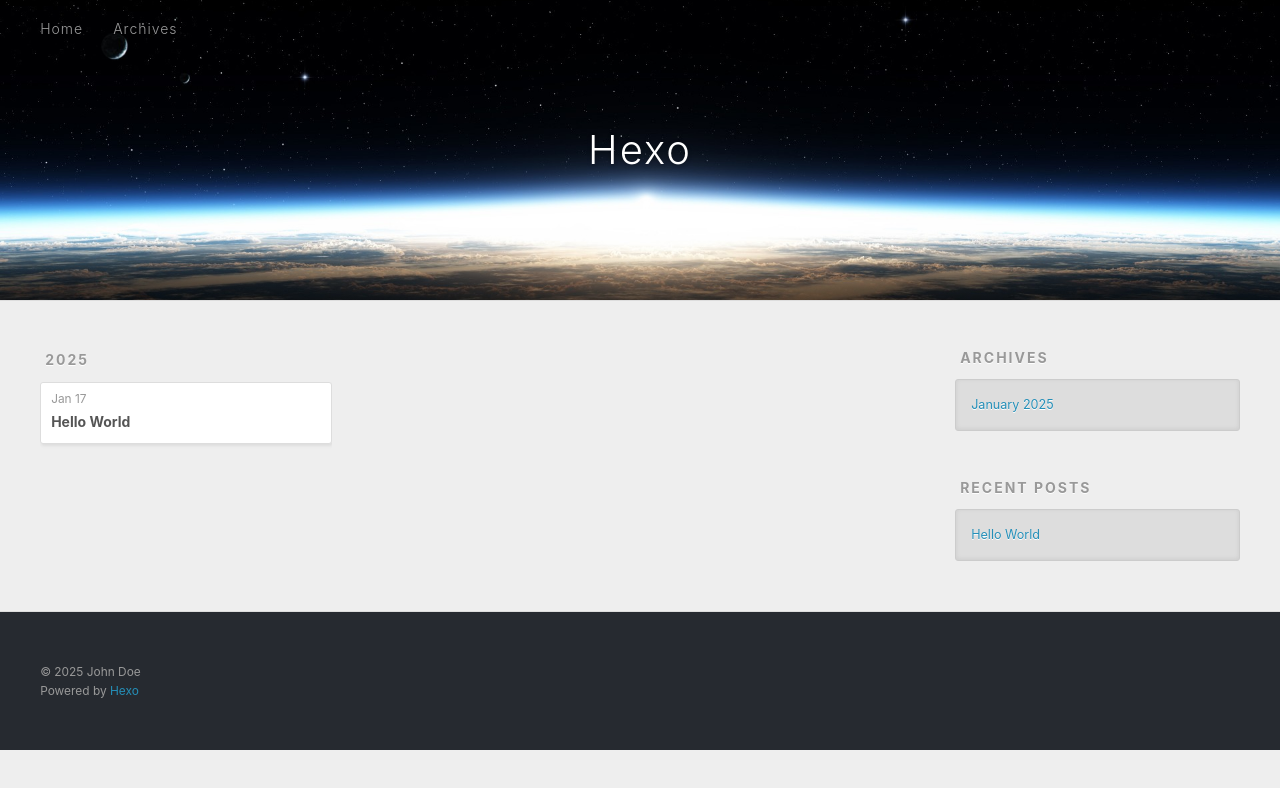
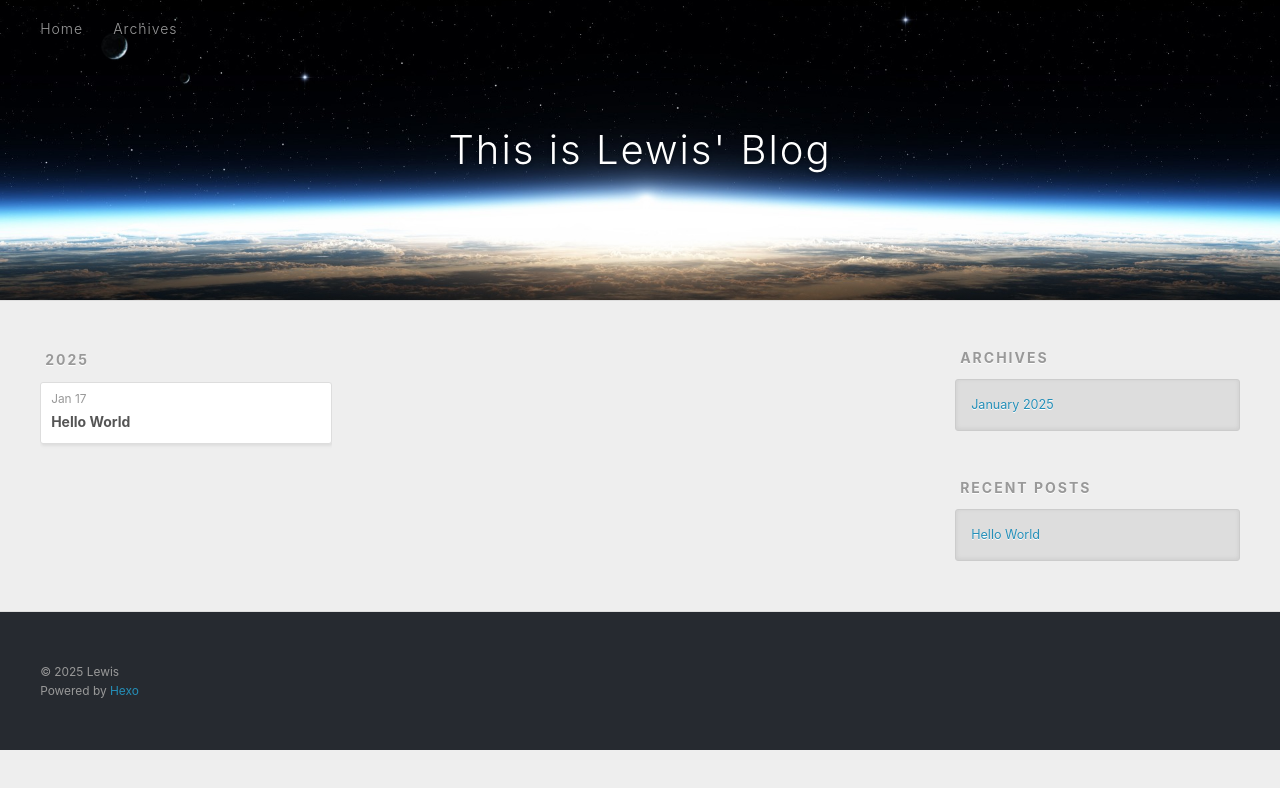
Before and after one commit to lwenfg/lwenfg.github.io, a plain HTML site: page archives/2025/01/index.html in a window 1280 px wide. Drawn offline with Linux system fonts and the light colour scheme.

Commit message:
Site updated: 2025-01-17 01:04:01

```diff
--- a/archives/2025/01/index.html
+++ b/archives/2025/01/index.html
@@ -4,17 +4,17 @@
   <meta charset="utf-8">
 
 
-  <title>Archives: 2025/1 | Hexo</title>
+  <title>Archives: 2025/1 | This is Lewis&#39; Blog</title>
   <meta name="viewport" content="width=device-width, initial-scale=1, shrink-to-fit=no">
   <meta property="og:type" content="website">
-<meta property="og:title" content="Hexo">
+<meta property="og:title" content="This is Lewis&#39; Blog">
 <meta property="og:url" content="http://example.com/archives/2025/01/index.html">
-<meta property="og:site_name" content="Hexo">
+<meta property="og:site_name" content="This is Lewis&#39; Blog">
 <meta property="og:locale" content="en_US">
-<meta property="article:author" content="John Doe">
+<meta property="article:author" content="Lewis">
 <meta name="twitter:card" content="summary">
 
-    <link rel="alternate" href="/atom.xml" title="Hexo" type="application/atom+xml">
+    <link rel="alternate" href="/atom.xml" title="This is Lewis' Blog" type="application/atom+xml">
 
 
     <link rel="shortcut icon" href="/favicon.png">
@@ -39,7 +39,7 @@
   <div id="header-outer" class="outer">
     <div id="header-title" class="inner">
       <h1 id="logo-wrap">
-        <a href="/" id="logo">Hexo</a>
+        <a href="/" id="logo">This is Lewis&#39; Blog</a>
       </h1>
 
     </div>
@@ -147,7 +147,7 @@
   <div class="outer">
     <div id="footer-info" class="inner">
 
-      &copy; 2025 John Doe<br>
+      &copy; 2025 Lewis<br>
       Powered by <a href="https://hexo.io/" target="_blank">Hexo</a>
     </div>
   </div>
```
Also changed, not shown: 2025/01/17/hello-world/index.html (+7 -7 lines), archives/2025/index.html (+7 -7 lines), archives/index.html (+7 -7 lines), index.html (+8 -8 lines).
